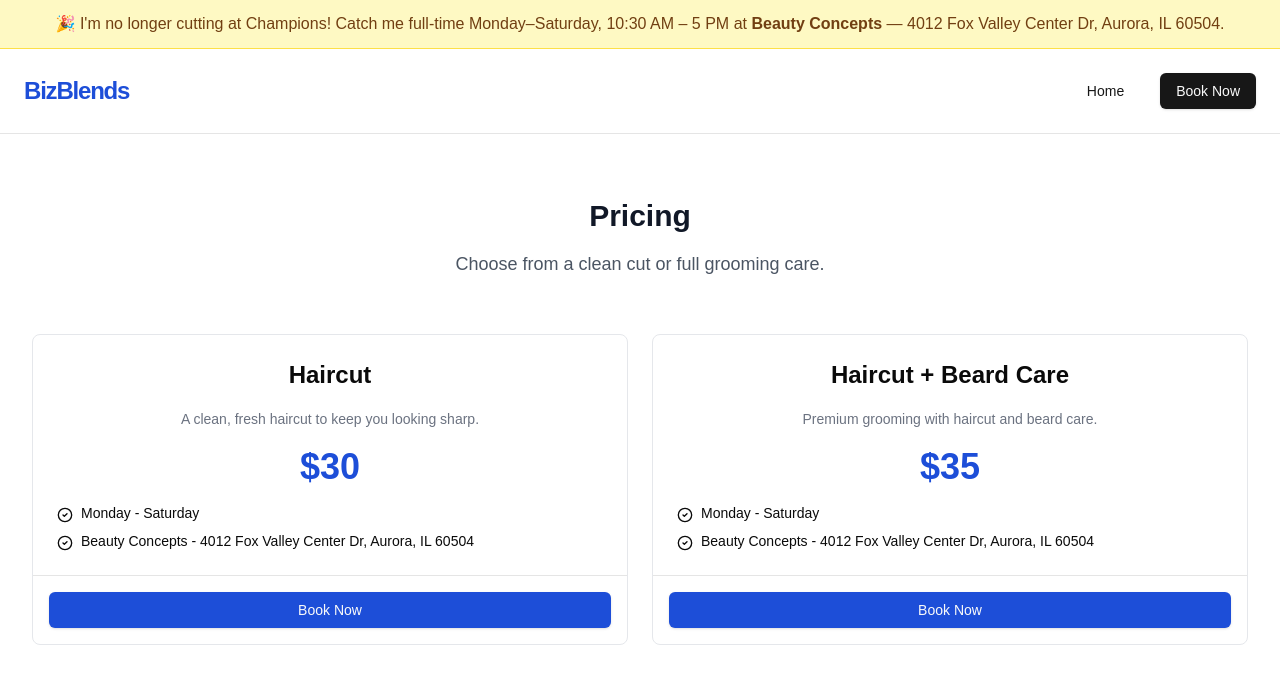
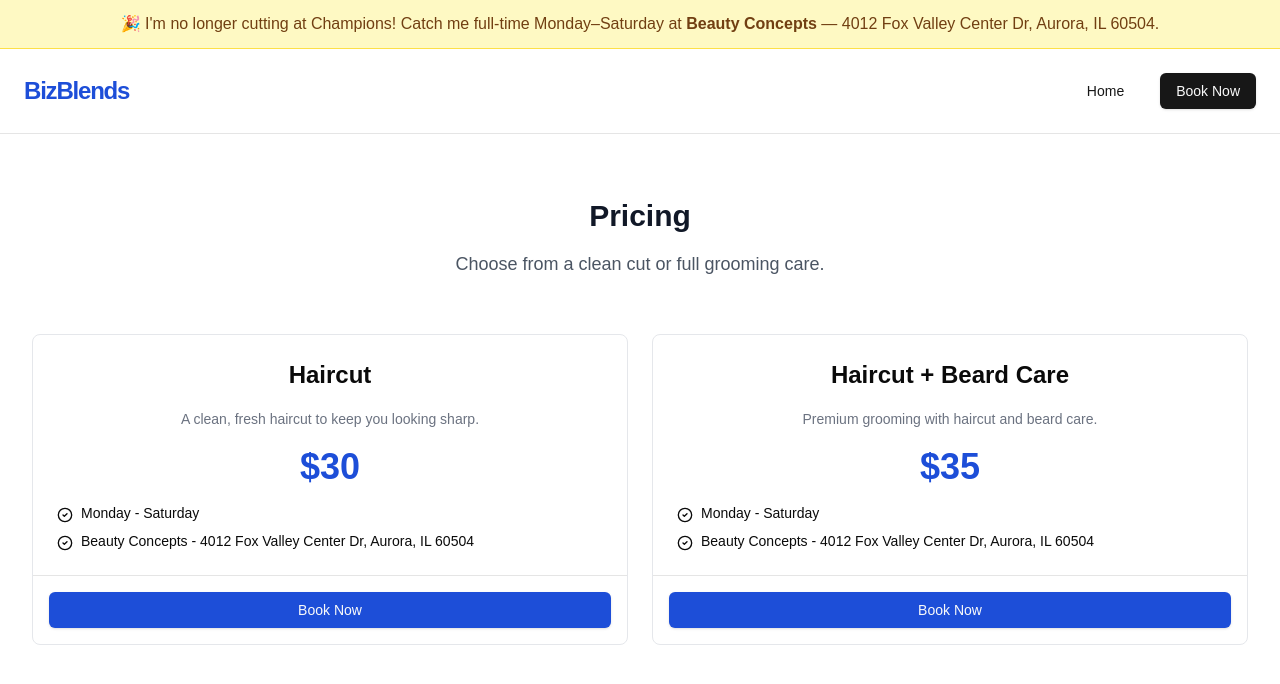
Before and after one commit to rajamalakanti/biz-blends, a Next.js app: page /book in a window 1280 px wide. Shown: the top 684 px of the page. Built offline with nearby package versions, Linux system fonts and the light colour scheme.

Commit message:
quick change

```diff
--- a/components/callout.tsx
+++ b/components/callout.tsx
@@ -4,7 +4,7 @@ export default function BarberAnnouncement() {
   return (
     <div className="w-full bg-yellow-100 text-yellow-900 text-center py-3 px-4 border-b border-yellow-300 shadow-sm">
       <p className="text-sm md:text-base font-medium">
-        🎉 I&apos;m no longer cutting at Champions! Catch me full-time Monday–Saturday, 10:30 AM – 5 PM
+        🎉 I&apos;m no longer cutting at Champions! Catch me full-time Monday–Saturday
         at <strong>Beauty Concepts</strong> — 4012 Fox Valley Center Dr, Aurora, IL 60504.
       </p>
     </div>
```
